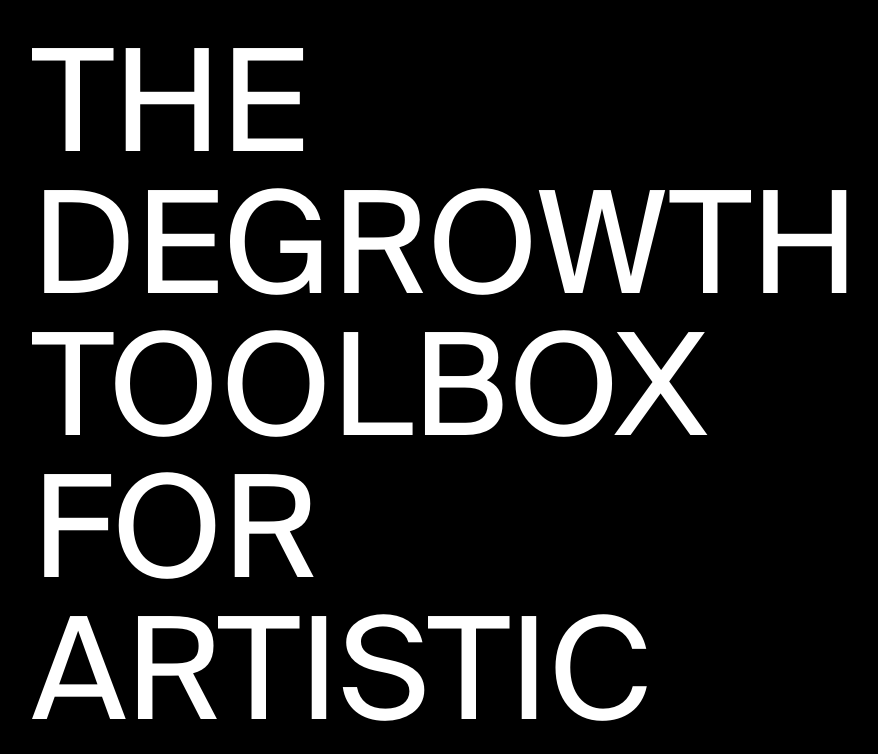
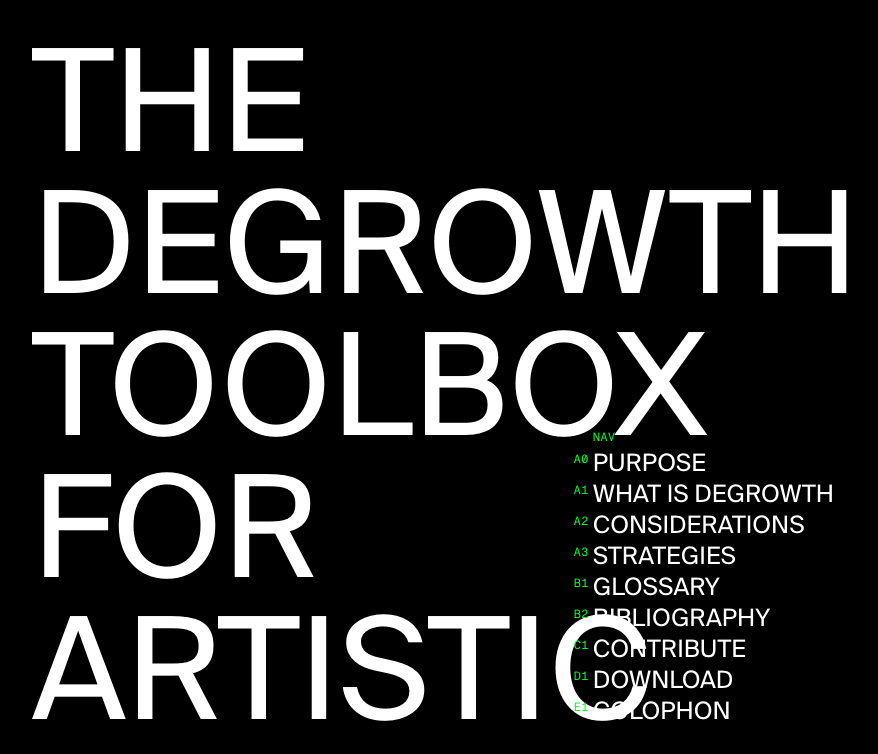
Before and after one commit to cmcurran/degrowth, a React (Create React App) app: page / in a window 1280 px wide. Shown: the top 754 px of the page, without its empty margins (96-974 px from the left). Built offline with nearby package versions, Linux system fonts and the light colour scheme.

Commit message:
implements link and glossary body sections, and nav with smooth scroll

```diff
--- a/src/App.tsx
+++ b/src/App.tsx
@@ -3,22 +3,29 @@ import logo from "./logo.svg";
 import styled from "styled-components";
 import Header from "./Components/Header";
 import SectionWithHeader from "./Components/SectionWithHeader";
+import Nav from "./Components/Nav";
 import Degrowth from "./Copy";
+
 const App = () => {
   return (
     <Wrapper>
+      <Nav content={Degrowth.nav} />
+
       <InnerWrapper>
         <Header text={Degrowth.header} />
 
-        {Degrowth.sections.map((section) => {
+        {Degrowth.sections.map((section, i) => {
           if (
             section.body.variant !== "xl" &&
-            section.body.variant !== "paragraph"
+            section.body.variant !== "paragraph" &&
+            section.body.variant !== "glossary" &&
+            section.body.variant !== "link"
           ) {
             return;
           }
           return (
             <SectionWithHeader
+              key={i}
               section={section.header.section}
               header={section.header.title}
               variant={section.body.variant}
--- a/src/Components/Header.tsx
+++ b/src/Components/Header.tsx
@@ -20,4 +20,5 @@ const BetaTag = styled.span`
   font-size: 20px;
   margin-left: -2rem;
 `;
+
 export default Header;
--- /dev/null
+++ b/src/Components/Nav.tsx
@@ -0,0 +1,58 @@
+import styled from "styled-components";
+
+const Nav = ({
+  content,
+}: {
+  content: { section: string; title: string }[];
+}) => (
+  <Wrapper>
+    <Header>nav</Header>
+    {console.log(content)}
+    {content.map((item) => (
+      <NavLink href={`#${item.title}`}>
+        <SectionTag>{item.section}</SectionTag>
+        {item.title}
+        {console.log(item.title)}
+      </NavLink>
+    ))}
+  </Wrapper>
+);
+
+const Wrapper = styled.div`
+  display: flex;
+  flex-direction: column;
+  position: fixed;
+  right: 350px;
+  top: 430px;
+`;
+
+const Header = styled.div`
+  color: #00ff29;
+  font-family: "MG Mono";
+  text-transform: uppercase;
+  font-size: 12px;
+  padding-bottom: 0.25rem;
+`;
+
+const SectionTag = styled(Header)`
+  position: absolute;
+  left: -1.2rem;
+  top: 0.282rem;
+`;
+
+const NavLink = styled.a`
+  text-decoration: none;
+  color: white;
+  font-family: "Suisse";
+  font-size: 24px;
+  text-transform: uppercase;
+  position: relative;
+
+  :hover {
+    color: #00ff29;
+    text-decoration: underline;
+    /* border-bottom: 1px solid #00ff29; */
+  }
+`;
+
+export default Nav;
--- a/src/Components/SectionWithHeader.tsx
+++ b/src/Components/SectionWithHeader.tsx
@@ -8,24 +8,80 @@ const SectionWithHeader = ({
 }: {
   section: string;
   header: string;
-  body: string[];
-  variant: "xl" | "paragraph";
+  body: any;
+  variant: "xl" | "paragraph" | "glossary" | "link";
 }) => (
   <Wrapper>
-    <HeaderWrapper>
+    <HeaderWrapper id={header}>
       <Section>{section}</Section>
       <Header>{header}</Header>
     </HeaderWrapper>
-    {body.map((item) => (
-      <Body variant={variant}>{item}</Body>
-    ))}
+
+    {(variant === "xl" || variant === "paragraph") &&
+      body.map((item: string, i: number) => (
+        <Body key={i} variant={variant}>
+          {item}
+        </Body>
+      ))}
+
+    {variant === "glossary" && (
+      <ColumnInnerWrapper>
+        {body.map((item: { word: string; definition: string }) => (
+          <ColumnInnerWrapper key={item.word}>
+            <GlossaryHeader>{item.word}</GlossaryHeader>
+            <Body variant={variant}>{item.definition}</Body>
+          </ColumnInnerWrapper>
+        ))}
+      </ColumnInnerWrapper>
+    )}
+
+    {variant === "link" && (
+      <ColumnInnerWrapper>
+        {body.map((item: { text: string; url?: string }, i: number) =>
+          item.url ? (
+            <BibliographyLink href={item.url} target="_blank">
+              {item.text}
+            </BibliographyLink>
+          ) : (
+            <BibliographyLink as="div" variant="noLink">
+              {item.text}
+            </BibliographyLink>
+          )
+        )}
+      </ColumnInnerWrapper>
+    )}
   </Wrapper>
 );
+
+const BibliographyLink = styled.a<{ variant?: "noLink" }>`
+  font-family: "Suisse";
+  font-size: 28px;
+  color: white;
+  text-decoration: none;
+  padding-bottom: 1rem;
+
+  :hover {
+    color: ${({ variant }) => variant !== "noLink" && "#00ff29"};
+    text-decoration: ${({ variant }) => variant !== "noLink" && "underline"};
+  }
+`;
+
+const GlossaryHeader = styled.div`
+  font-family: "MG Mono";
+  color: #00ff29;
+  font-size: 28px;
+  padding-bottom: 1rem;
+`;
 
 const Wrapper = styled.div`
   display: flex;
   flex-direction: column;
   padding-bottom: 6rem;
+`;
+
+const ColumnInnerWrapper = styled.div`
+  display: flex;
+  flex-direction: column;
 `;
 
 const HeaderWrapper = styled.div`
@@ -48,7 +104,7 @@ const Header = styled.span`
   font-size: 54px;
 `;
 
-const Body = styled.div<{ variant: "xl" | "paragraph" }>`
+const Body = styled.div<{ variant: "xl" | "paragraph" | "glossary" }>`
   font-family: "Suisse";
   font-size: ${({ variant }) => (variant === "xl" ? "36px" : "28px")};
   padding-bottom: 2rem;
--- a/src/index.css
+++ b/src/index.css
@@ -11,6 +11,9 @@
 }
 
 /* THAT GREEN 00FF29 */
+html {
+  scroll-behavior: smooth;
+}
 
 * {
   box-sizing: border-box;
```
